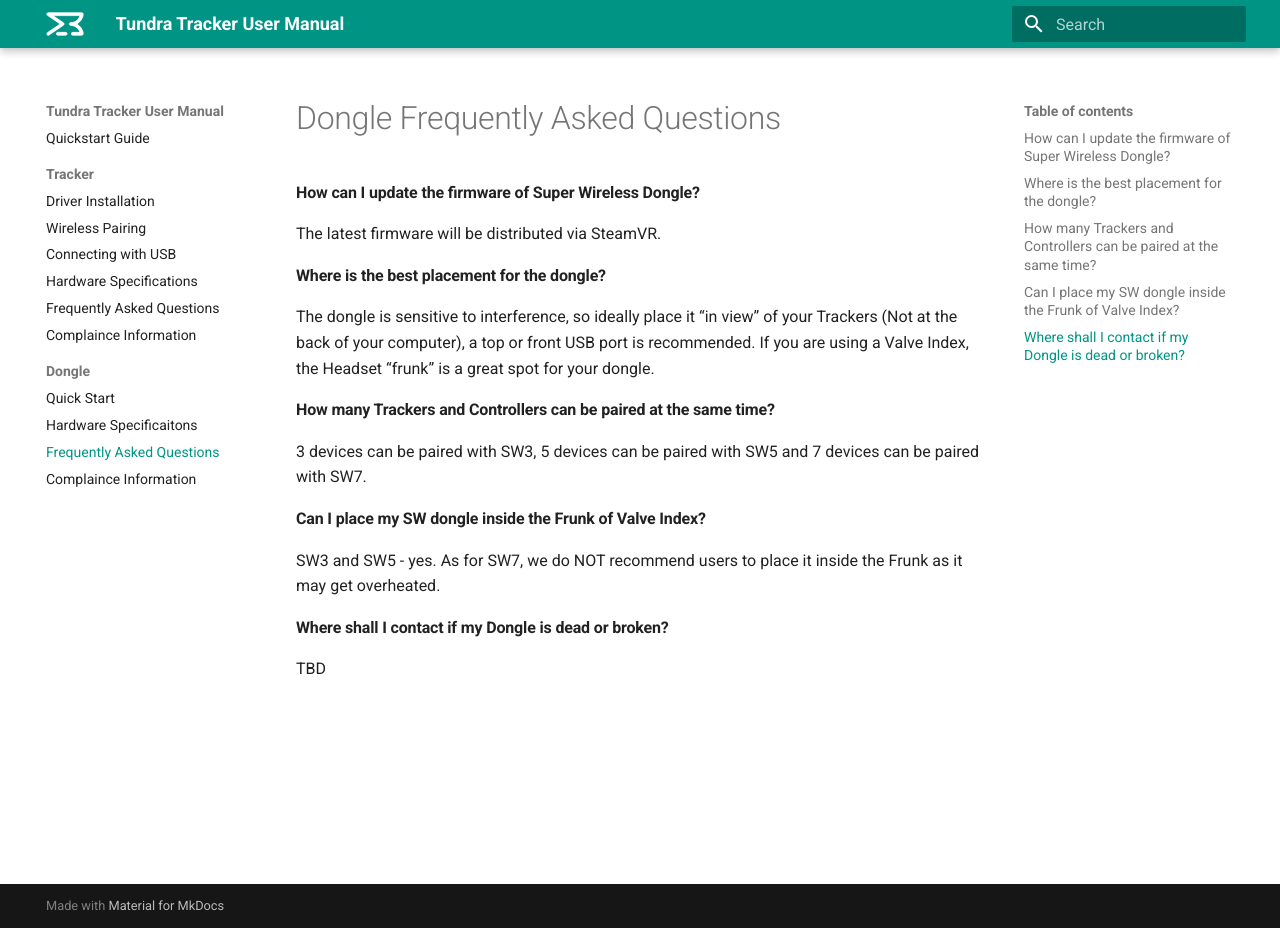
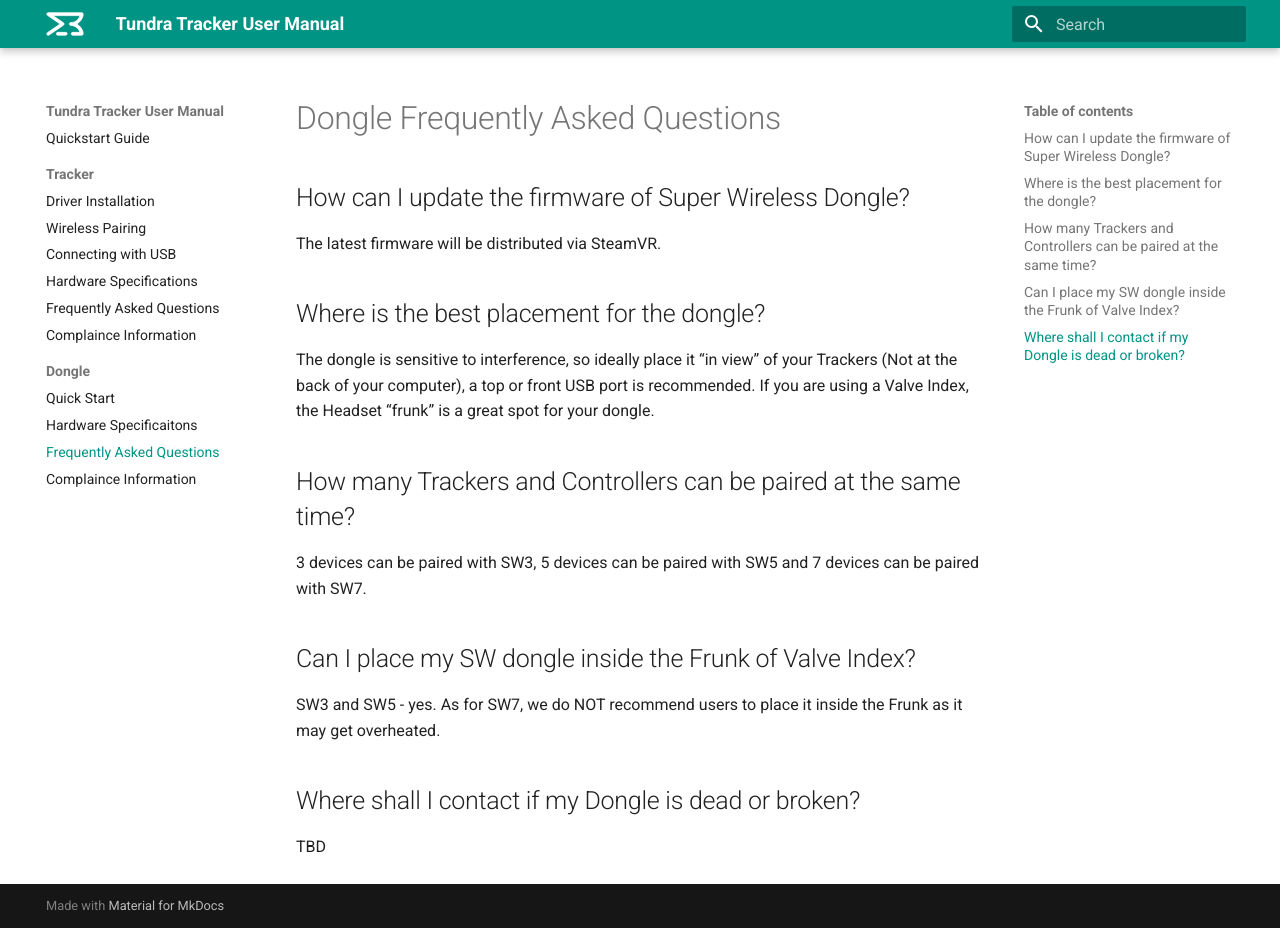
Before and after one commit to tundra-labs/tundra-tracker-docs, an MkDocs documentation site: the page built from docs/dongle_faq.md, in a window 1280 px wide and 928 px high. Built offline with MkDocs 1.6.1 and Material for MkDocs 9.7.7, drawn with Linux system fonts in a browser that asks for light colours.

```diff
--- a/docs/dongle_faq.md
+++ b/docs/dongle_faq.md
@@ -1,24 +1,24 @@
 # Dongle Frequently Asked Questions
 
-#### How can I update the firmware of Super Wireless Dongle?
+## How can I update the firmware of Super Wireless Dongle?
 
 The latest firmware will be distributed via SteamVR.
 
 
-#### Where is the best placement for the dongle?
+## Where is the best placement for the dongle?
 
 The dongle is sensitive to interference, so ideally place it “in view” of your Trackers (Not at the back of your computer), a top or front USB port is recommended. If you are using a Valve Index, the Headset “frunk” is a great spot for your dongle.
 
 
-#### How many Trackers and Controllers can be paired at the same time?
+## How many Trackers and Controllers can be paired at the same time?
 
 3 devices can be paired with SW3, 5 devices can be paired with SW5 and 7 devices can be paired with SW7.
 
-#### Can I place my SW dongle inside the Frunk of Valve Index?
+## Can I place my SW dongle inside the Frunk of Valve Index?
 
 SW3 and SW5 - yes.
 As for SW7, we do NOT recommend users to place it inside the Frunk as it may get overheated.
 
-#### Where shall I contact if my Dongle is dead or broken?
+## Where shall I contact if my Dongle is dead or broken?
 
 TBD
```
